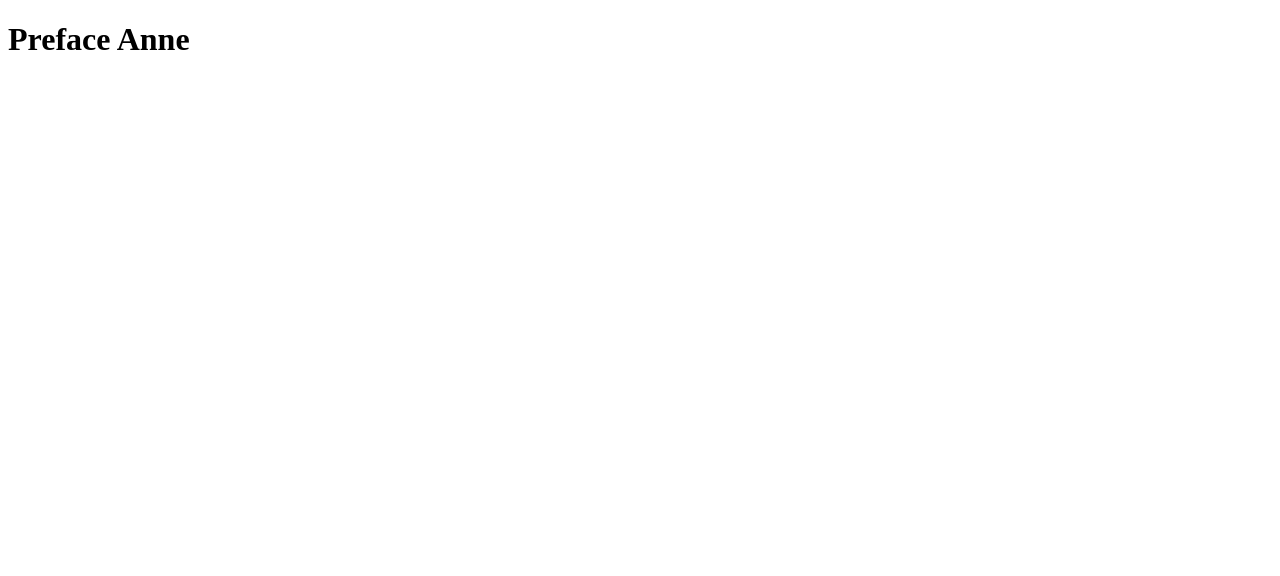
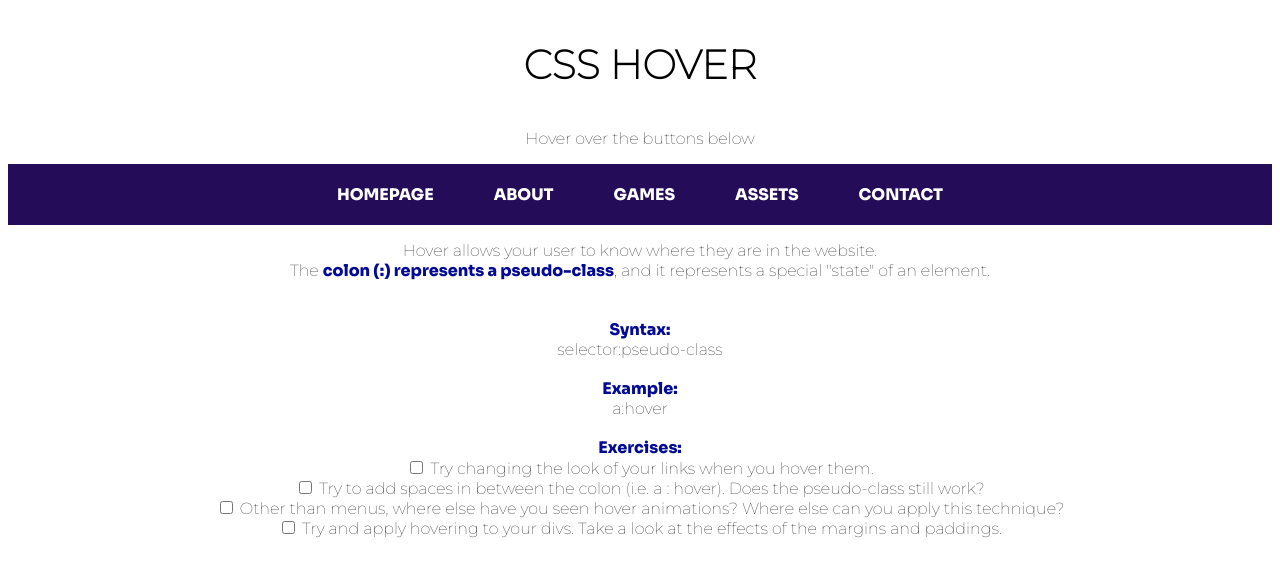
Before and after one commit to preface-anne/testing, a plain HTML site: page index.html in a window 1280 px wide. Drawn offline with Linux system fonts and the light colour scheme.

Commit message:
Add files via upload

```diff
--- a/index.html
+++ b/index.html
@@ -1,10 +1,48 @@
 <!DOCTYPE html>
 <html>
 <head>
-	<title>Preface Anne</title>
+	<title>CSS HOVER EXAMPLES</title>
+	<link rel="stylesheet" type="text/css" href="style.css">
+	<link rel="preconnect" href="https://fonts.gstatic.com">
+<link href="https://fonts.googleapis.com/css2?family=Montserrat:wght@100&display=swap" rel="stylesheet">
+<link rel="preconnect" href="https://fonts.gstatic.com">
+<link href="https://fonts.googleapis.com/css2?family=Sora:wght@800&display=swap" rel="stylesheet">
 </head>
 <body>
-	<h1>Preface Anne</h1>
+
+<p id="title">CSS HOVER</p>
+
+<p>Hover over the buttons below</p>
+
+<div id="link-container">
+	<a href="index.html">HOMEPAGE</a>
+	<a href="https://www.preface.ai/">ABOUT</a>
+	<a href="https://www.roblox.com/games#/">GAMES</a>
+	<a href="https://www.roblox.com/catalog?Category=0">ASSETS</a>
+	<a href="https://en.help.roblox.com/hc/en-us">CONTACT</a>
+</div>
+
+
+<p>Hover allows your user to know where they are in the website. <br>The <strong>colon (:) represents a pseudo-class</strong>, and it represents a special "state" of an element. <br><br><br>
+
+<strong>Syntax: </strong><br>
+
+selector:pseudo-class<br><br>
+
+<strong>Example: </strong><br>
+
+a:hover <br><br>
+
+<strong>Exercises:</strong><br>
+<input type="checkbox" value="exercise1">
+Try changing the look of your links when you hover them.<br>
+<input type="checkbox" value="exercise2">
+Try to add spaces in between the colon (i.e. a : hover). Does the pseudo-class still work? <br>
+<input type="checkbox" value="exercise3">
+Other than menus, where else have you seen hover animations? Where else can you apply this technique?<br>
+<input type="checkbox" value="exercise4">
+Try and apply hovering to your divs. Take a look at the effects of the margins and paddings.
+</p>
+
 </body>
 </html>
-<html>
--- /dev/null
+++ b/style.css
@@ -0,0 +1,35 @@
+body {
+	font-family: 'Montserrat', sans-serif;
+	text-align: center;
+}
+
+#title {
+	font-size: 40px;
+	font-weight: bold;
+}
+
+#link-container {
+	display: flex;
+	flex-wrap: wrap;
+	justify-content: center;
+	background-color: #250C59;
+	padding: 15px 0px;
+	font-family: 'Sora', sans-serif;
+	font-weight: bold;
+}
+
+a {
+	padding: 5px 30px;
+	text-decoration: none;
+	color: white;
+}
+
+a:hover {
+	background-color: white;
+	color: black;
+}
+
+strong {
+	color: #020A96;
+	font-family: 'Sora', sans-serif;
+}
```
